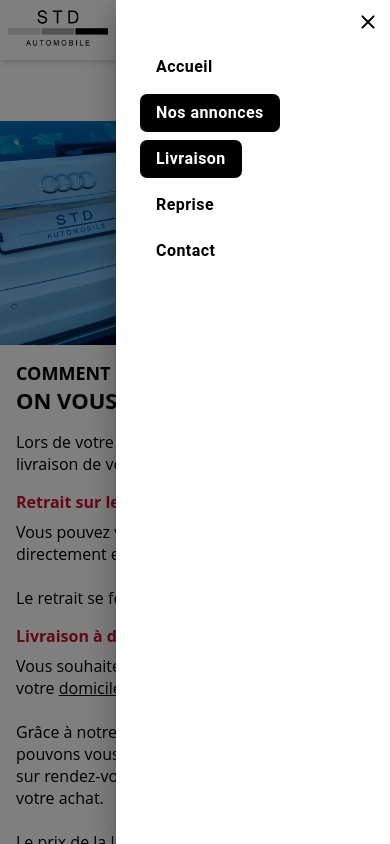
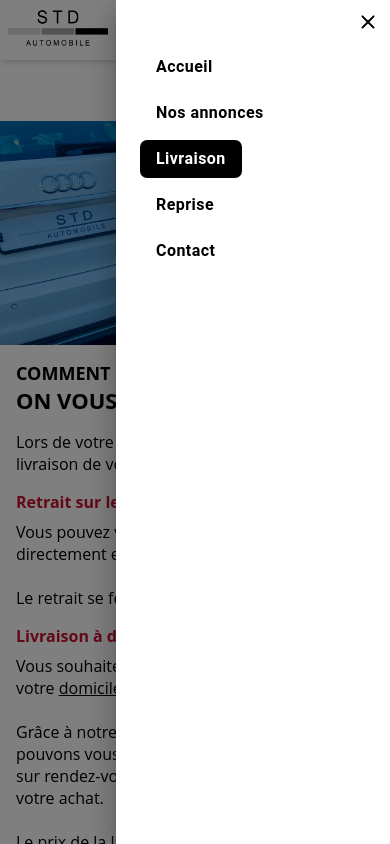
Before and after one commit to wediddit/std-automobile-front, a Next.js app: page /delivery in a window 390 px wide. Both pictures are taken after a click on the button 362 px from the left and 30 px from the top of the page. Shown: the top 844 px of the page. Built offline with nearby package versions, Linux system fonts and the light colour scheme.

Commit message:
erreur menu mobile

```diff
--- a/layout/Header.js
+++ b/layout/Header.js
@@ -124,93 +124,15 @@ function Header() {
                         Accueil
                     </ButtonHeader>
                 </Link>
-                {/*
-                <Stack display={{ sm: "none", xs: "flex" }}>
-                    <ButtonHeader
-                        endIcon={<ArrowDropDown />}
-                        onClick={() => {
-                            handleButtonClickCollapse();
-                        }}
-                        sx={{
-                            color: `black`,
-                            backgroundColor: `white`,
-                            "&:hover": {
-                                backgroundColor: "grey.light",
-                            },
-                            width: 1,
-                            display: "flex",
-                            justifyContent: "flex-start",
-                        }}
-                    >
-                        Nos annonces
-                    </ButtonHeader>
-
-                    <Box sx={{ display: `${openCollapse ? "flex" : "none"}` }}>
-                        <Collapse
-                            in={openCollapse}
-                            sx={{
-                                py: 1,
-                                backgroundColor: "grey.light",
-                                borderRadius: "10px",
-                                width: 1,
-                                pl: 1,
-                            }}
-                        >
-                            <Link
-                                href={
-                                    "https://www.leboncoin.fr/boutique/100572/std_automobile.htm"
-                                }
-                                target="_blank"
-                                style={{ textDecoration: "none" }}
-                            >
-                                <Button
-                                    sx={{
-                                        color: `black`,
-                                        fontSize: "15px",
-                                        width: 1,
-                                        display: "flex",
-                                        justifyContent: "flex-start",
-                                    }}
-                                >
-                                    Le bon coin
-                                </Button>
-                            </Link>
-
-                            <Divider />
-
-                            <Link
-                                href={"https://occasion.largus.fr/auto/std-automobile_154791"}
-                                target="_blank"
-                                style={{ textDecoration: "none" }}
-                            >
-                                <Button
-                                    sx={{
-                                        color: `black`,
-                                        fontSize: "15px",
-                                        width: 1,
-                                        display: "flex",
-                                        justifyContent: "flex-start",
-                                    }}
-                                >
-                                    L'argus
-                                </Button>
-                            </Link>
-                        </Collapse>
-                    </Box>
-                </Stack> */}
 
                 <Link href={"https://pros.lacentrale.fr/C049855/cat-auto"} target="_blank" style={{ textDecoration: "none" }}>
                     <ButtonHeader
                         onClick={toggleDrawer(anchor, false)}
                         onKeyDown={toggleDrawer(anchor, false)}
                         sx={{
-                            color: `${router.pathname == "/delivery" ? "white" : "black"}`,
-                            backgroundColor: `${router.pathname == "/delivery" ? "black" : "white"
-                                }`,
-                            "&:hover": {
-                                backgroundColor:
-                                    router.pathname == "/delivery" ? "black" : "grey.light",
-                            },
+                            color: `black`,
+                            backgroundColor: `white`,
+                            "&:hover": "grey.light",
                         }}
                     >
                         Nos annonces
```
